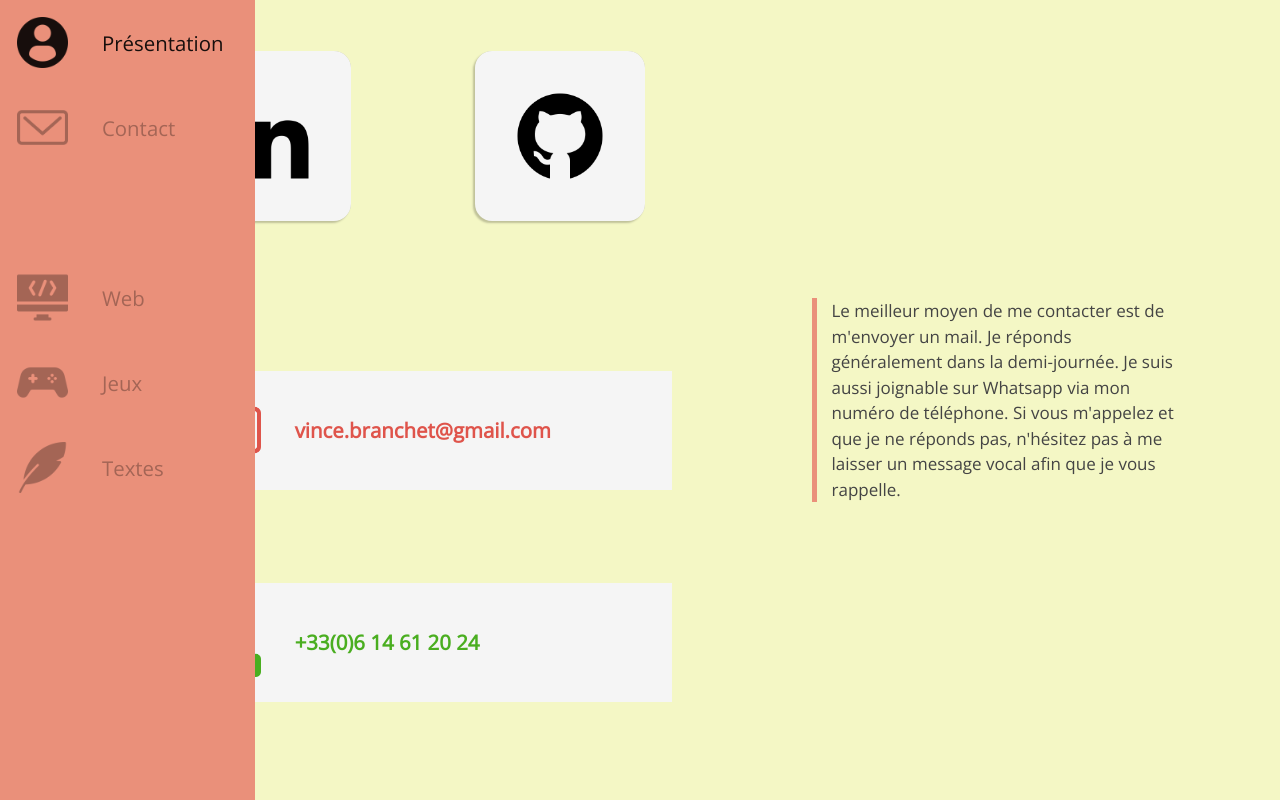
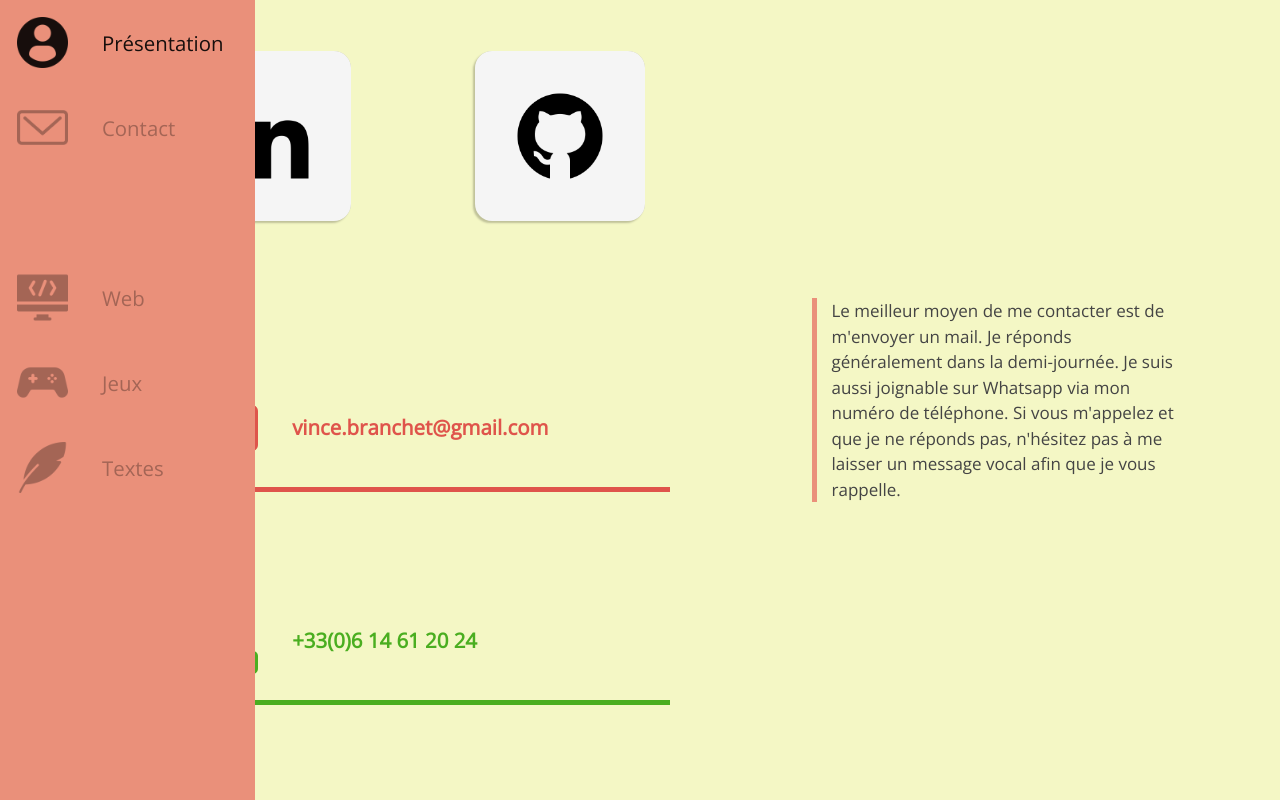
Before and after one commit to vincentbranchet/portfolio, a React (Create React App) app: page /contact in a window 1280 px wide. Built offline with nearby package versions, Linux system fonts and the light colour scheme.

Commit message:
tweaked some css on contact links

```diff
--- a/src/index.css
+++ b/src/index.css
@@ -246,7 +246,6 @@ a {
     display: flex;
     align-items: center;
     padding: 2rem 3rem;
-    background-color: whitesmoke;
     transition: 100ms ease;
 }
 
@@ -256,6 +255,26 @@ a {
     line-height: 5rem;
     text-align: center;
     font-weight: 900;
+}
+
+.otherLink:first-child {
+    border-bottom: 5px solid var(--gmail-dark-red);
+}
+.otherLink:first-child .paragraph {
+    color: var(--gmail-dark-red);
+}
+.otherLink:first-child img {
+    filter: invert(38%) sepia(98%) saturate(576%) hue-rotate(320deg) brightness(93%) contrast(89%);
+}
+
+.otherLink:last-child {
+    border-bottom: 5px solid var(--whatsapp-dark-green);
+}
+.otherLink:last-child .paragraph {
+    color: var(--whatsapp-dark-green);
+}
+.otherLink:last-child img {
+    filter: invert(53%) sepia(33%) saturate(1174%) hue-rotate(58deg) brightness(101%) contrast(80%);
 }
 
 .otherLink:first-child .paragraph::selection {
@@ -578,24 +597,7 @@ a {
         line-height: 2rem;
         font-weight: 600;
     }
-    .otherLink:first-child {
-        border-bottom: 5px solid var(--gmail-dark-red);
-    }
-    .otherLink:first-child .paragraph {
-        color: var(--gmail-dark-red);
-    }
-    .otherLink:first-child img {
-        filter: invert(38%) sepia(98%) saturate(576%) hue-rotate(320deg) brightness(93%) contrast(89%);
-    }
-    .otherLink:last-child {
-        border-bottom: 5px solid var(--whatsapp-dark-green);
-    }
-    .otherLink:last-child .paragraph {
-        color: var(--whatsapp-dark-green);
-    }
-    .otherLink:last-child img {
-        filter: invert(53%) sepia(33%) saturate(1174%) hue-rotate(58deg) brightness(101%) contrast(80%);
-    }
+
 
     .projectWrapper.unselected {
         height: 20rem;
@@ -726,25 +728,6 @@ a {
     }
     .otherLink .paragraph {
         font-size: 1.2rem;
-    }
-    .otherLink:first-child {
-        border-left: 5px solid var(--gmail-dark-red);
-    }
-    .otherLink:first-child .paragraph {
-        color: var(--gmail-dark-red);
-    }
-    .otherLink:first-child img {
-        filter: invert(38%) sepia(98%) saturate(576%) hue-rotate(320deg) brightness(93%) contrast(89%);
-    }
-
-    .otherLink:last-child {
-        border-left: 5px solid var(--whatsapp-dark-green);
-    }
-    .otherLink:last-child .paragraph {
-        color: var(--whatsapp-dark-green);
-    }
-    .otherLink:last-child img {
-        filter: invert(53%) sepia(33%) saturate(1174%) hue-rotate(58deg) brightness(101%) contrast(80%);
     }
 
     .projectWrapper.unselected {
```
